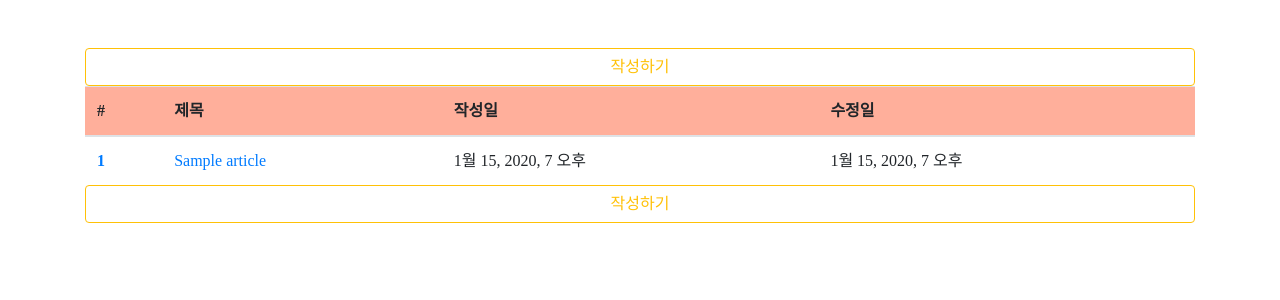
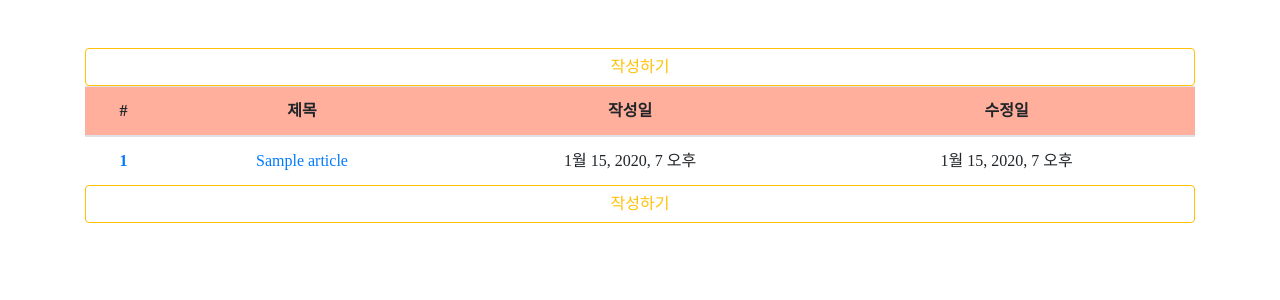
Before and after one commit to qquokka/reboot-django, a Django app: page /articles/ in a window 1280 px wide. Shown: the part 96-396 px from the top of the page. Run offline with Django 3.2, Linux system fonts and the light colour scheme; tables that the repository leaves empty hold one stand-in row (values such as "Sample post"); some libraries are stand-ins or nearby versions; some web fonts are replaced.

Commit message:
20190910 Django CRUD review

```diff
--- a/articles/static/articles/stylesheets/articles.css
+++ b/articles/static/articles/stylesheets/articles.css
@@ -22,3 +22,7 @@ textarea, #title {
 thead {
   background-color: rgb(255, 175, 155);
 }
+
+table {
+  text-align: center;
+}
--- a/articles/templates/articles/index.html
+++ b/articles/templates/articles/index.html
@@ -17,14 +17,14 @@
   <tbody>
     {% for article in articles %}
     <tr>
-      <th scope="row"><a href="/articles/{{ article.pk }}/">{{ article.pk }}</a></th>
+      <th scope="row"><a href="/articles/{{ article.pk }}/" class="text-bold">{{ article.pk }}</a></th>
       <td><a href="/articles/{{ article.pk }}/">{{ article.title }}</a></td>
       <td>{{ article.created_at }}</td>
       <td>{{ article.updated_at }}</td>
     </tr>
     {% empty %}
     <tr>
-      <th scope="row" colspan="4">게시물이 없습니다.</th>
+      <th scope="row" colspan="4" class=text-center>게시물이 없습니다.</th>
     </tr>
     {% endfor %}
   </tbody>
--- a/articles/views.py
+++ b/articles/views.py
@@ -18,7 +18,7 @@ def create(request):
     article.title = request.POST.get('title')
     article.content = request.POST.get('content')
     article.save()
-    return redirect('/articles/')
+    return redirect(f'/articles/{article.pk}')
 
 
 def detail(request, article_pk):
```
Also changed, not shown: README.md.
